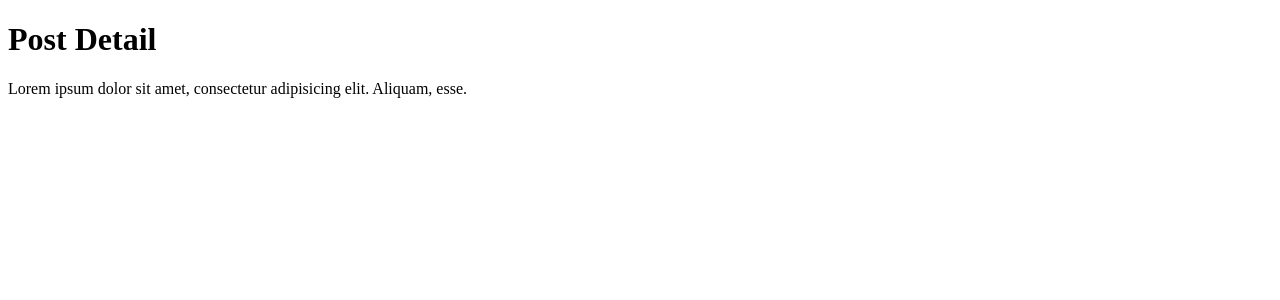
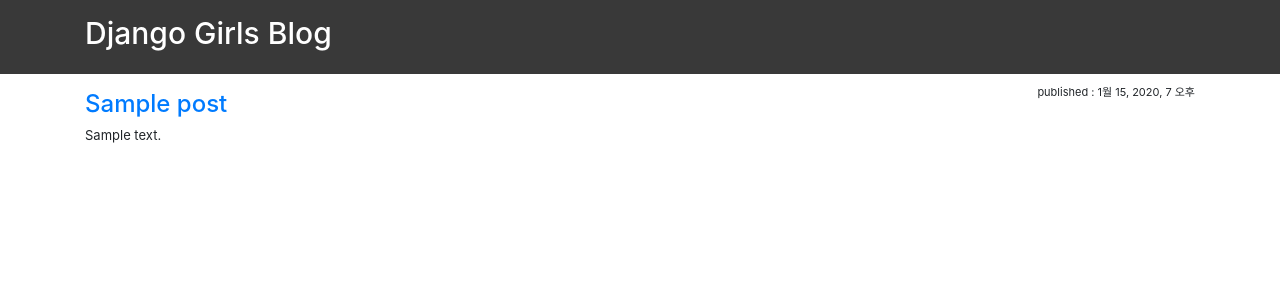
Before and after one commit to shdbsghxg/Djangogirls-Tutorial, a Django app: template django/templates/blog/post_detail.html in a window 1280 px wide. Shown: the top 300 px of the page. Run offline with Django 3.2, Linux system fonts and the light colour scheme; the template is opened without the code that fills it: values that come from a table or form of the project are taken from there, others are empty; tables that the repository leaves empty hold one stand-in row (values such as "Sample post"); some libraries are stand-ins or nearby versions.

Commit message:
[update]: "post_detail" to get "pk" dynamically using URL

```diff
--- a/django/blog/urls.py
+++ b/django/blog/urls.py
@@ -1,7 +1,12 @@
-from django.urls import path
+import re
+from django.urls import path, re_path
 from . import views
 
 urlpatterns = [
     path('', views.post_list),
-    path('detail/', views.post_detail),
+    # path('', views.post_detail),
+    re_path(r'(?P<pk>\d+)/$', views.post_detail),
+    # regex for at least 1 num
+    # group the repeated part named 'pk'
+    # -> re.compile(r'(?P<pk>\d+)')
 ]
--- a/django/templates/blog/post_detail.html
+++ b/django/templates/blog/post_detail.html
@@ -1,3 +1,4 @@
+{% load static %}
 <!doctype html>
 <html lang="en">
 <head>
@@ -5,12 +6,22 @@
     <meta name="viewport"
           content="width=device-width, user-scalable=no, initial-scale=1.0, maximum-scale=1.0, minimum-scale=1.0">
     <meta http-equiv="X-UA-Compatible" content="ie=edge">
-    <title>Django Tutorial</title>
+    <title>Djangogirls Tutorial</title>
+    <link rel="stylesheet" href="{% static 'bootstrap/css/bootstrap.css' %}">
+    <link rel="stylesheet" href="{% static 'css/blog.css' %}">
 </head>
 <body>
-
-    <h1>Post Detail</h1>
-    <p>Lorem ipsum dolor sit amet, consectetur adipisicing elit. Aliquam, esse.</p>
-
+    <div class="header">
+        <div class="container">
+            <h1><a href="">Django Girls Blog</a></h1>
+        </div>
+    </div>
+    <div class="container">
+        <div class="post">
+            <p class="post-date">published : {{ post.published_date }}</p>
+            <h2 class="post-title"><a href="">{{ post.title }}</a></h2>
+            <div class="post-content">{{ post.content|linebreaksbr }}</div>
+        </div>
+    </div>
 </body>
 </html>
```
Also changed, not shown: django/blog/views.py (+7 -4 lines).
